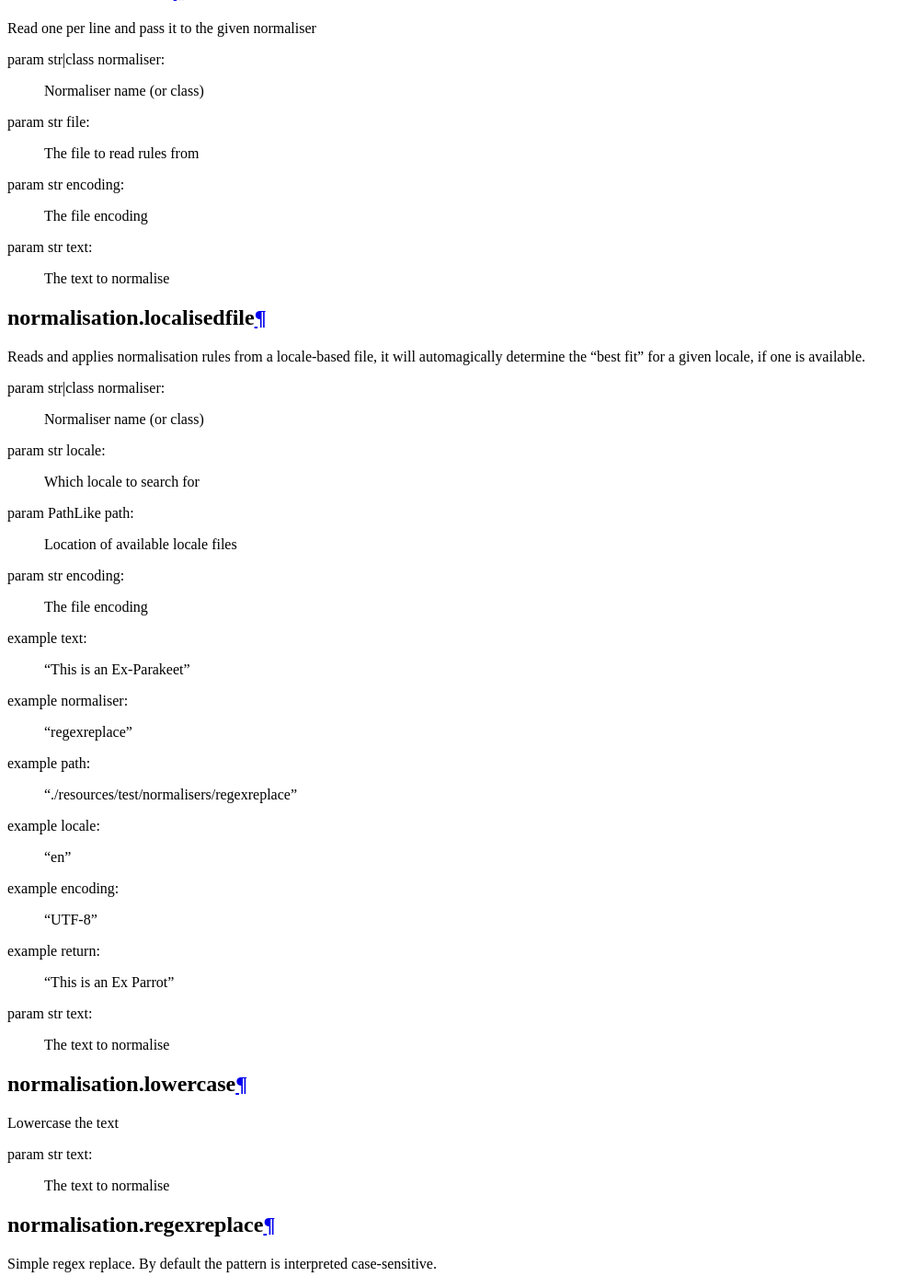
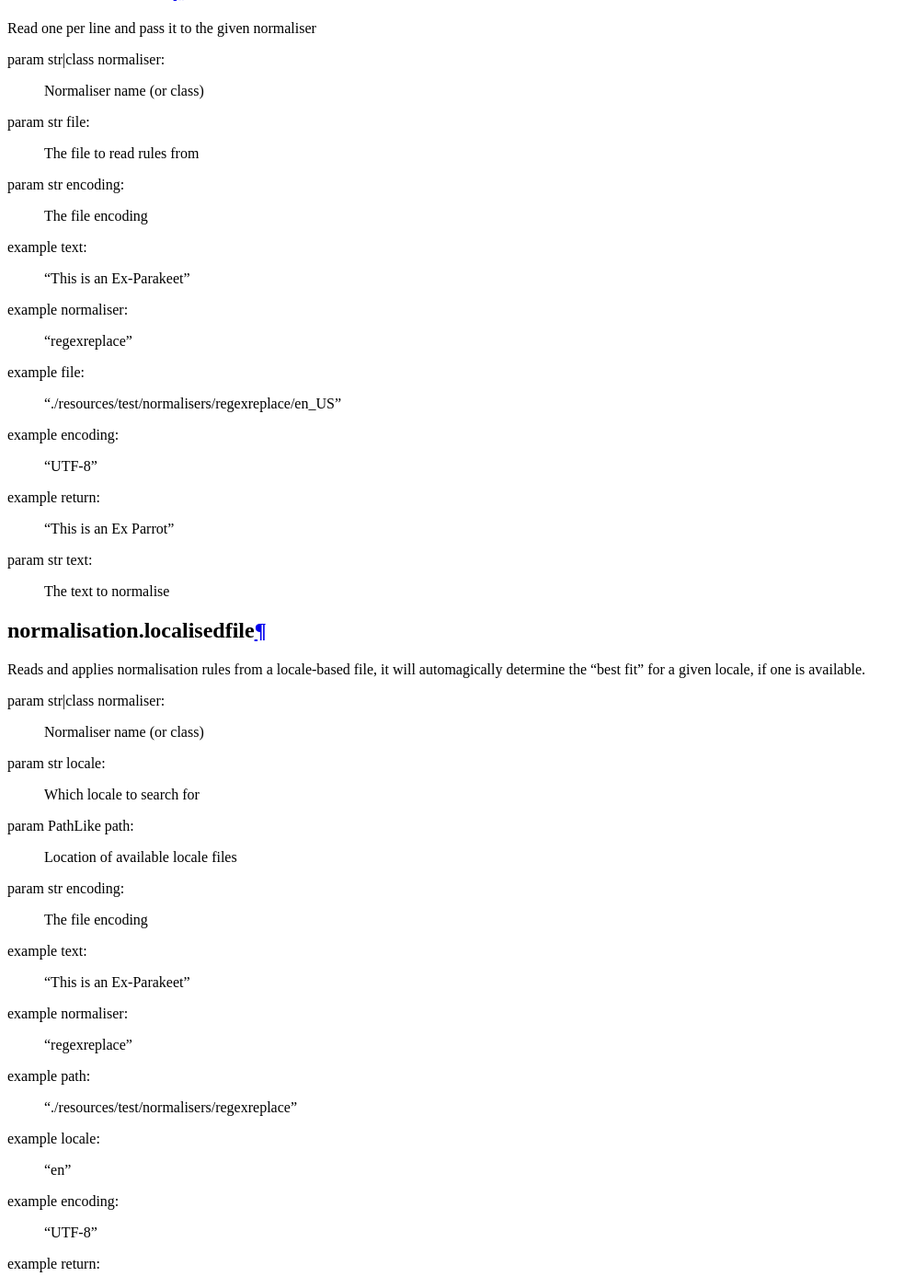
Before and after one commit to ebu/benchmarkstt, a Sphinx documentation site: the page built from docs/api-methods.rst, in a window 1280 px wide and 1400 px high, scrolled down 2744 px. Shown: the whole window at 92% size, without its empty margins (0-995 px from the left). Built offline with Sphinx 7.4.7 and the Read the Docs theme 2.0.0, drawn with Linux system fonts in a browser that asks for light colours; some of the changed text lies outside the part shown.

Commit message:
updated documentation

```diff
--- a/docs/api-methods.rst
+++ b/docs/api-methods.rst
@@ -97,6 +97,12 @@ Read one per line and pass it to the given normaliser
 :param str file: The file to read rules from
 :param str encoding: The file encoding
 
+:example text: "This is an Ex-Parakeet"
+:example normaliser: "regexreplace"
+:example file: "./resources/test/normalisers/regexreplace/en_US"
+:example encoding: "UTF-8"
+:example return: "This is an Ex Parrot"
+
 :param str text: The text to normalise
 
 normalisation.localisedfile
@@ -123,6 +129,9 @@ normalisation.lowercase
 
 Lowercase the text
 
+
+:example text: Easy, Mungo, easy... Mungo...
+:example result: easy, mungo, easy... mungo...
 
 :param str text: The text to normalise
 
@@ -155,7 +164,10 @@ Eg. would replace "New<CRLF>line" to "newline":
  | :code:`(?msi)new.line` | :code:`newline`  |
  +------------------------+------------------+
 
-
+:example text: "HAHA! Hahaha!"
+:example search: '(?i)(h)a'
+:example replace: r'\1e'
+:example result: "HeHe! Hehehe!"
 
 :param str text: The text to normalise
 
--- a/docs/api.rst
+++ b/docs/api.rst
@@ -23,7 +23,7 @@ Using curl, for example:
 .. code-block:: none
 
     curl -X POST \
-      http://localhost:5000/ \
+      http://localhost:8080/api \
       -H 'Content-Type: application/json-rpc' \
       -d '{
         "jsonrpc": "2.0",
@@ -31,6 +31,8 @@ Using curl, for example:
         "id": null
     }'
 
+If you started the service with parameter `--with-explorer` (see :doc:`cli/api`), you can easily test the available JSON-RPC_
+api calls by visiting the api url (eg. `http://localhost:8080/api` in the above example).
 
 .. toctree::
    :maxdepth: 2
--- a/docs/docker.rst
+++ b/docs/docker.rst
@@ -18,7 +18,7 @@ You can change port for the api, just change the :code:`8000` to the port you wa
 
    .. code-block:: bash
 
-      docker run --name conferatur -p 8000:5000 --rm conferatur:latest
+      docker run --name conferatur -p 8000:8080 --rm conferatur:latest
 
 The jsonrpc api is then automatically available at: :code:`http://localhost:8000/api`
 
```
Also changed, not shown: other parts of docs/api-methods.rst (+4 -4 lines), other parts of docs/api.rst (+1 -1 lines), 1 other file.
